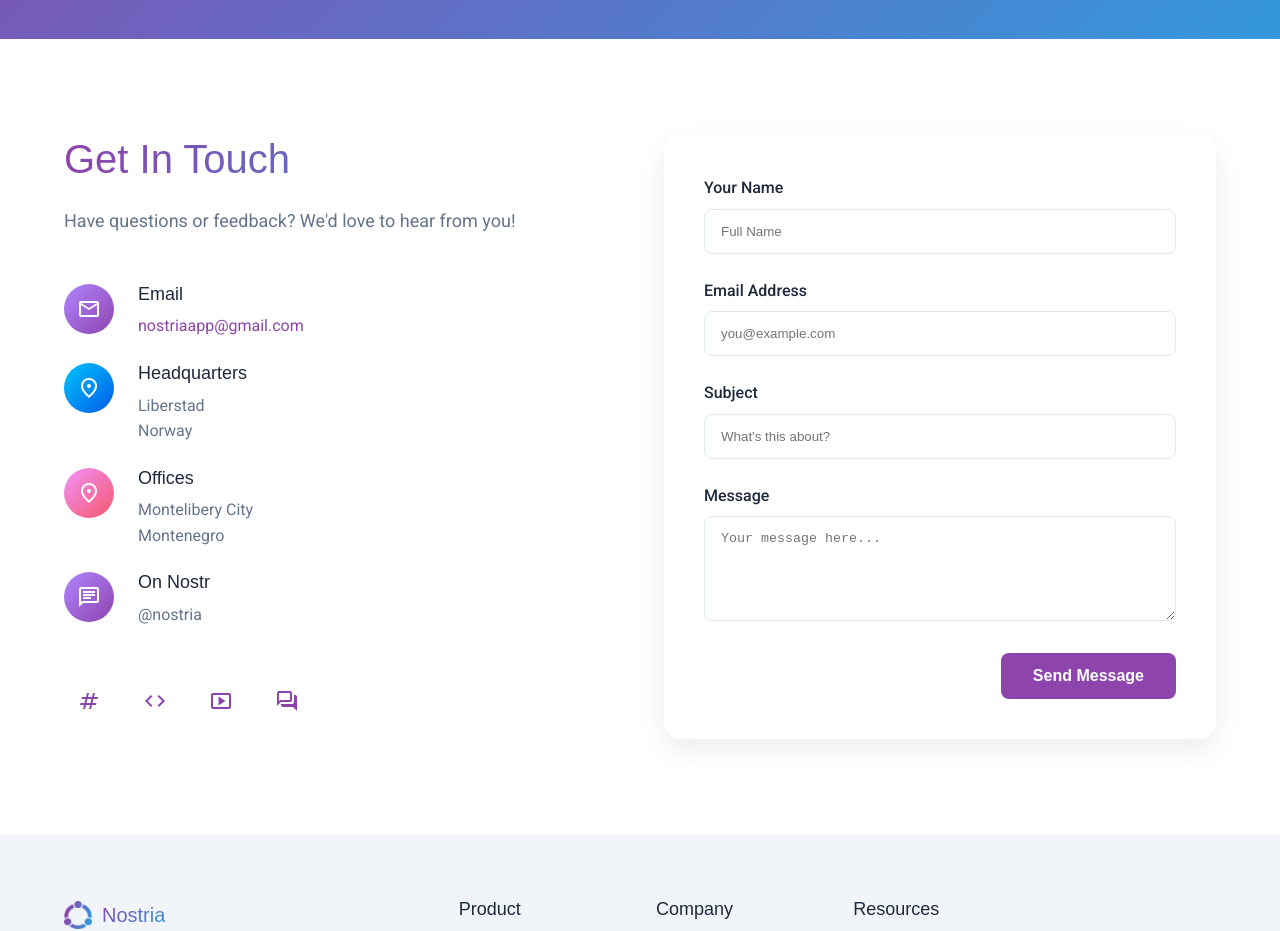
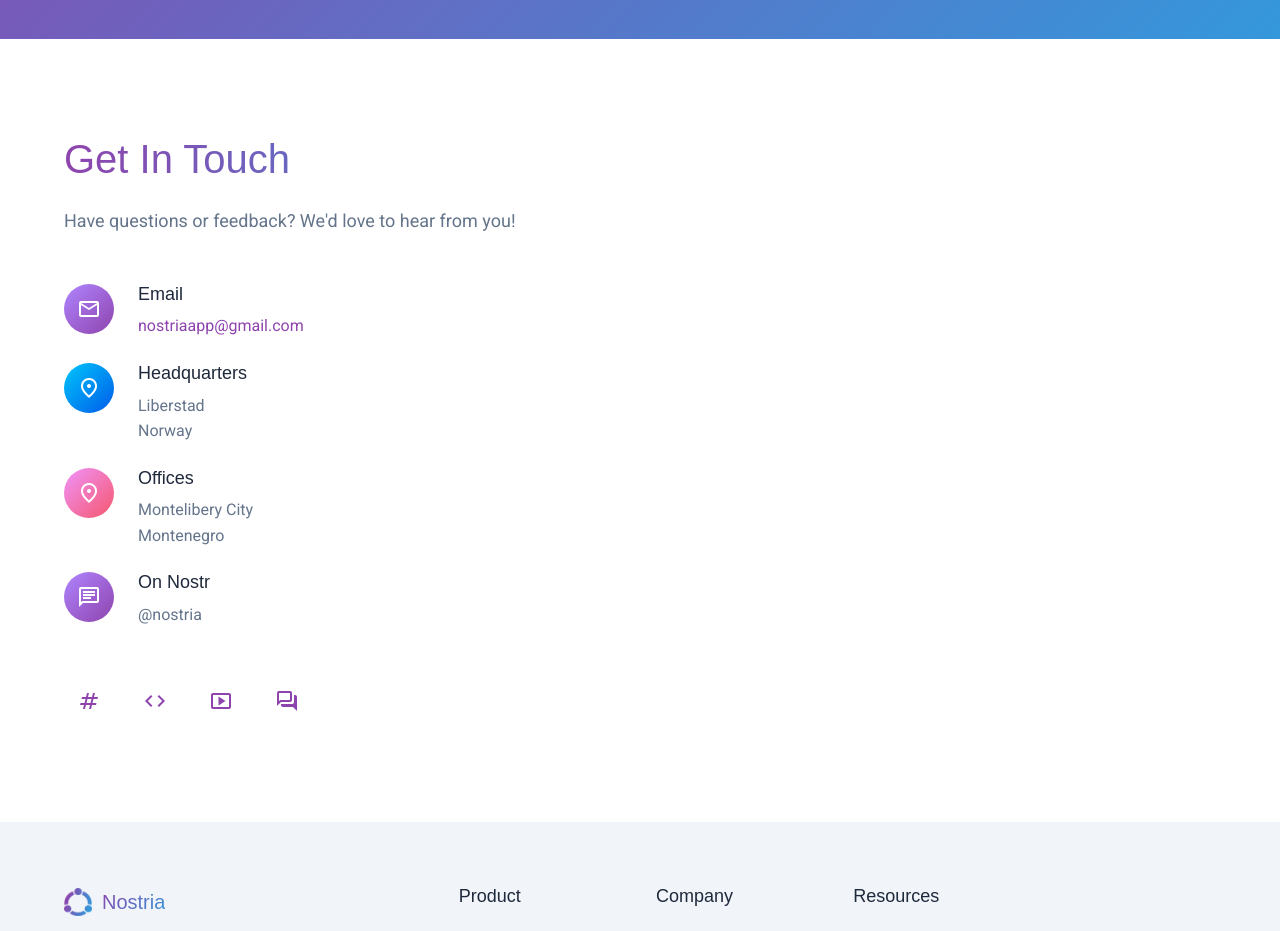
Before and after one commit to nostria-app/nostria-website, an Angular app: page /about in a window 1280 px wide. Shown: the part 5120-6051 px from the top of the page. Built offline with nearby package versions, Linux system fonts and the light colour scheme; a web font is replaced by a local one.

Commit message:
Add additional screenshot and update features info

```diff
--- a/src/app/pages/about/about.component.html
+++ b/src/app/pages/about/about.component.html
@@ -245,8 +245,10 @@
           Interested in self sovereignty, making sense, minimalism, sane ways of living and making peace with oneself.
         </p>
         <div class="member-social">
-          <a href="https://github.com/troggy" rel="noopener noreferrer" class="social-link"><span class="material-symbols-outlined">code</span></a>
-          <a href="https://www.linkedin.com/in/kostakorenkov/" class="social-link"><span class="material-symbols-outlined">public</span></a>
+          <a href="https://github.com/troggy" rel="noopener noreferrer" class="social-link"><span
+              class="material-symbols-outlined">code</span></a>
+          <a href="https://www.linkedin.com/in/kostakorenkov/" class="social-link"><span
+              class="material-symbols-outlined">public</span></a>
         </div>
       </div>
 
@@ -263,7 +265,8 @@
         <div class="member-social">
           <a href="https://nostr.at/npub1nchvutspefus2ca8qllupgknl72gg5xll5p99tru0f5f4ujza5xscndyt7"
             rel="noopener noreferrer" class="social-link"><span class="material-symbols-outlined">tag</span></a>
-          <a href="https://github.com/missmeowness" rel="noopener noreferrer" class="social-link"><span class="material-symbols-outlined">code</span></a>
+          <a href="https://github.com/missmeowness" rel="noopener noreferrer" class="social-link"><span
+              class="material-symbols-outlined">code</span></a>
         </div>
       </div>
     </div>
@@ -350,34 +353,6 @@
           <a href="#" class="social-link"><span class="material-symbols-outlined">forum</span></a>
         </div>
       </div>
-
-      <div class="contact-form-container">
-        <form class="contact-form">
-          <div class="form-group">
-            <label for="name">Your Name</label>
-            <input type="text" id="name" name="name" placeholder="Full Name" required>
-          </div>
-
-          <div class="form-group">
-            <label for="email">Email Address</label>
-            <input type="email" id="email" name="email" placeholder="you@example.com" required>
-          </div>
-
-          <div class="form-group">
-            <label for="subject">Subject</label>
-            <input type="text" id="subject" name="subject" placeholder="What's this about?" required>
-          </div>
-
-          <div class="form-group">
-            <label for="message">Message</label>
-            <textarea id="message" name="message" rows="5" placeholder="Your message here..." required></textarea>
-          </div>
-
-          <div class="form-submit">
-            <button type="submit" class="btn btn-primary">Send Message</button>
-          </div>
-        </form>
-      </div>
     </div>
   </div>
 </section>
--- a/src/app/pages/about/about.component.scss
+++ b/src/app/pages/about/about.component.scss
@@ -652,45 +652,4 @@
     }
   }
 
-  .contact-form-container {
-    background-color: var(--surface);
-    border-radius: 1rem;
-    box-shadow: 0 10px 30px rgba(0, 0, 0, 0.08);
-    padding: 2.5rem;
-
-    .form-group {
-      margin-bottom: 1.5rem;
-
-      label {
-        display: block;
-        margin-bottom: 0.5rem;
-        font-weight: 500;
-      }
-
-      input,
-      textarea {
-        width: 100%;
-        padding: 0.875rem 1rem;
-        border: 1px solid var(--divider);
-        border-radius: 0.5rem;
-
-        &:focus {
-          outline: none;
-          border-color: var(--primary-color);
-        }
-      }
-
-      textarea {
-        resize: vertical;
-      }
-    }
-
-    .form-submit {
-      text-align: right;
-
-      button {
-        padding: 0.875rem 2rem;
-      }
-    }
-  }
 }
--- a/src/app/pages/features/features.component.html
+++ b/src/app/pages/features/features.component.html
@@ -29,8 +29,8 @@
         @if (category.id === 'user-experience') {
           <p class="section-subheading">Intuitive design meets powerful functionality</p>
         }
-        @if (category.id === 'performance') {
-          <p class="section-subheading">Blazing fast performance everywhere you go</p>
+        @if (category.id === 'scaling') {
+          <p class="section-subheading">Enabling truly decentralized global scale for Nostr</p>
         }
         @if (category.id === 'infrastructure') {
           <p class="section-subheading">Built to scale with your needs and the network</p>
@@ -76,7 +76,7 @@
         </div>
       </div>
 
-      <div class="feature-showcase reverse" *ngIf="category.id === 'performance'">
+      <!-- <div class="feature-showcase reverse" *ngIf="category.id === 'performance'">
         <div class="feature-details">
           <h3>Performance That Feels Like Magic</h3>
           <p>
@@ -96,6 +96,28 @@
           alt="Nostria Performance Metrics"
           class="feature-image"
           (click)="openLightbox('assets/diagrams/nostria-architecture.svg', 'Nostria Architecture')" />
+      </div> -->
+
+      <div class="feature-showcase reverse" *ngIf="category.id === 'scaling'">
+        <div class="feature-details">
+          <h3>Scaling Beyond Centralized Relays</h3>
+          <p>
+            Nostria is designed to enable true global scaling for the Nostr network. By intelligently
+            distributing user content across appropriate relays rather than relying on massive centralized
+            servers, Nostria helps create a more resilient, faster, and truly decentralized network.
+          </p>
+          <ul class="feature-list">
+            <li>Connect directly to smaller user relays</li>
+            <li>Automatic discovery of relevant relays for content</li>
+            <li>Efficient data propagation across the network</li>
+            <li>Reduced dependency on large centralized relays</li>
+          </ul>
+        </div>
+        <img
+          src="assets/diagrams/nostria-architecture.svg"
+          alt="Nostria Scaling Architecture"
+          class="feature-image"
+          (click)="openLightbox('assets/diagrams/nostria-architecture.svg', 'Nostria Scaling Architecture')" />
       </div>
 
       <div class="feature-showcase" *ngIf="category.id === 'infrastructure'">
@@ -132,14 +154,13 @@
             <li>Native apps for all major platforms</li>
             <li>Real-time synchronization across devices</li>
             <li>Optimized interfaces for each form factor</li>
-            <li>Offline capability with synchronized updates</li>
           </ul>
         </div>
         <img
-          src="assets/diagrams/nostria-infrastructure.svg"
+          src="assets/screenshots/nostria-bookmarks.jpg"
           alt="Nostria on Multiple Devices"
           class="feature-image"
-          (click)="openLightbox('assets/diagrams/nostria-infrastructure.svg', 'Nostria on Multiple Devices')" />
+          (click)="openLightbox('assets/screenshots/nostria-bookmarks.jpg', 'Nostria Bookmarks')" />
       </div>
     </div>
   </section>
--- a/src/app/pages/features/features.component.ts
+++ b/src/app/pages/features/features.component.ts
@@ -100,32 +100,32 @@
       ]
     },
     {
-      id: 'performance',
-      title: 'Performance',
+      id: 'scaling',
+      title: 'Scaling',
       color: '#2980b9', // Blue
       features: [
         {
-          title: 'Lightning Fast Load Times',
-          description: 'Optimized client architecture ensures quick startup and responsive interactions.',
-          icon: 'material-symbols-outlined bolt',
+          title: 'Decentralized Architecture',
+          description: 'Distribute load across the network without relying on centralized relays, ensuring better resilience and global reach.',
+          icon: 'material-symbols-outlined hub',
           color: '#2980b9' // Blue
         },
         {
-          title: 'Efficient Caching',
-          description: 'Smart local caching reduces redundant network requests and speeds up your browsing experience.',
-          icon: 'material-symbols-outlined database',
+          title: 'Automatic Relay Usage',
+          description: 'Automatically connects to the relays for each user, optimizing network traffic and reducing bottlenecks.',
+          icon: 'material-symbols-outlined router',
           color: '#3498db' // Light blue
         },
         {
-          title: 'Background Syncing',
-          description: 'Stay up-to-date even when offline with background synchronization that updates when you reconnect.',
-          icon: 'material-symbols-outlined sync',
+          title: 'Load Balancing',
+          description: 'Intelligently distributes requests across multiple relays to prevent overloading and ensure consistent performance.',
+          icon: 'material-symbols-outlined balance',
           color: '#2980b9' // Blue
         },
         {
-          title: 'Optimized Media Loading',
-          description: 'Intelligent media loading prioritizes visible content for faster scrolling and reduced data usage.',
-          icon: 'material-symbols-outlined perm_media',
+          title: 'Discovery Relay',
+          description: 'Utilizing high-performance Discovery Relay enables anyone to find everyone.',
+          icon: 'material-symbols-outlined sync_alt',
           color: '#3498db' // Light blue
         }
       ]
@@ -174,7 +174,7 @@
         },
         {
           title: 'Desktop Apps',
-          description: 'Native applications for Windows, macOS, and Linux with OS-specific optimizations.',
+          description: 'Native applications for Windows, macOS, and Linux.',
           icon: 'material-symbols-outlined desktop_windows',
           color: '#e74c3c' // Light red
         },
```
Also changed, not shown: public/assets/screenshots/nostria-bookmarks.jpg (added).
